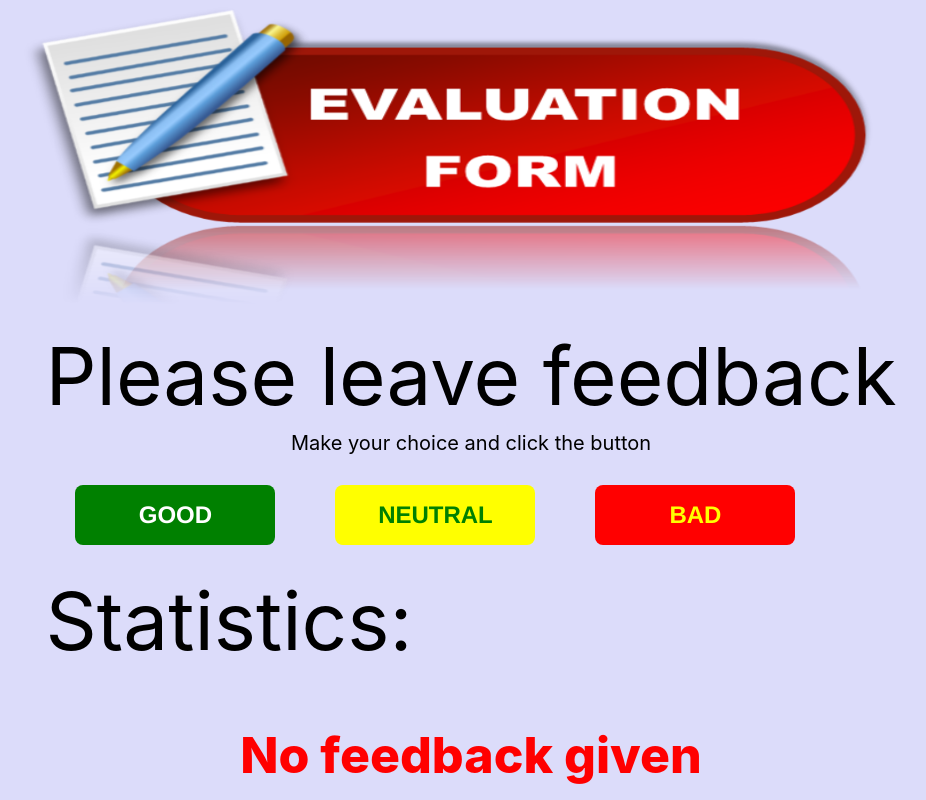
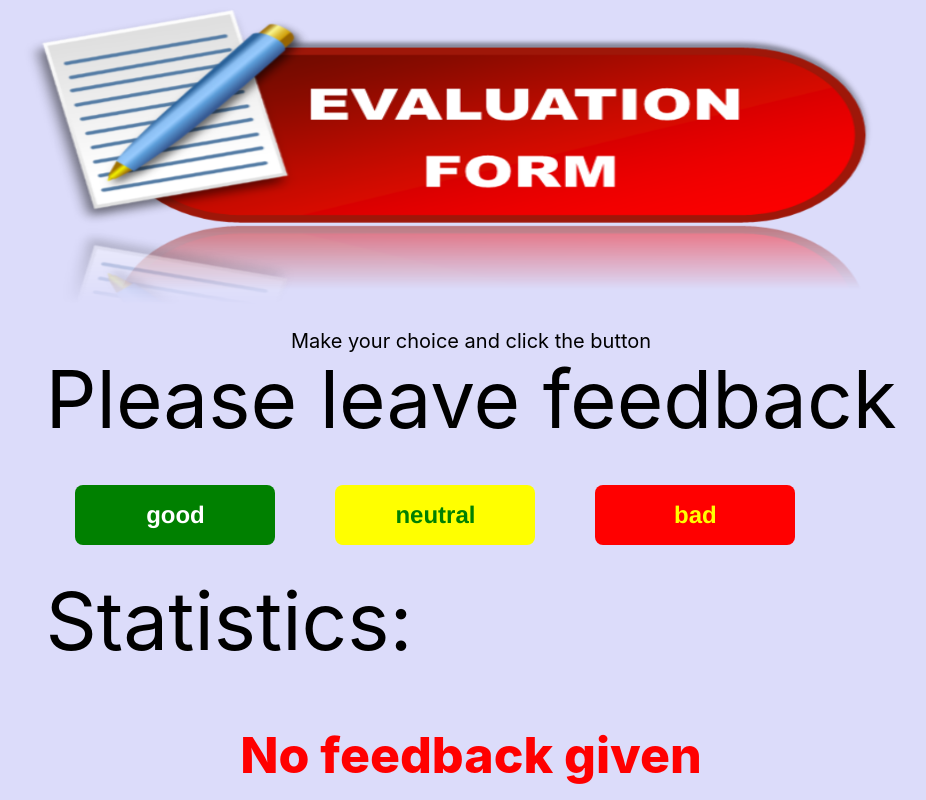
Before and after one commit to Liettualainen/Statistics, a React (Create React App) app: page / in a window 1280 px wide. Shown: the top 800 px of the page, without its empty margins (169-1095 px from the left). Built offline with nearby package versions, Linux system fonts and the light colour scheme.

Commit message:
styledbuttonMap

```diff
--- a/src/components/FeedbackStatistis/Feedback.js
+++ b/src/components/FeedbackStatistis/Feedback.js
@@ -1,5 +1,5 @@
 import { Component } from "react";
-import { DivLayout} from "./Feedback.styled";
+import { DivLayout, ClickButton} from "./Feedback.styled";
 import { Statistics } from './Statistics.js';
 import { FeedbackOptions } from './FeedbackOptions.js';
 import {Section} from './Section.js'
@@ -13,12 +13,8 @@ export class Feedback extends Component {
     neutral: this.props.startpoint,
     bad: this.props.startpoint,
   };
-  //   onLeaveFeedback = state => {
-  //   this.setState(prevState => ({ [state]: prevState[state] + 1 }));
-  // };
-  onLeaveFeedback = evt => {
-      const { name, value } = evt.target;
-    this.setState({[name]: Number(value) + 1});
+    onLeaveFeedback = state => {
+      this.setState(prevState => ({ [state]: prevState[state] + 1 }));
   };
   countTotalFeedback = () => {
     const { good, neutral, bad } = this.state;
@@ -32,21 +28,18 @@ export class Feedback extends Component {
     return this.setState({ good: 0, neutral: 0, bad: 0 });
   };
 
-    render() {
-      const { good, neutral, bad } = this.state;
-      const options = Object.keys(this.state);
-      console.log(options);
-;      const { begining } = this.props;
+  render() {
+    const { good, neutral, bad } = this.state;
+    const options = Object.keys(this.state);
+    const { begining } = this.props;
       return (
         <DivLayout>
+           <ClickButton>{!this.state.good && !this.state.neutral && !this.state.bad && begining}</ClickButton>
           <Section title="Please leave feedback">
             <FeedbackOptions
-          // options={options}
-          onbegining={begining}
-          onGood={good}
-          onNeutral={neutral}
-          onBad={bad}
-              onLeaveFeedback={this.onLeaveFeedback}
+          onSize = {options}
+          options={options}
+          onLeaveFeedback={this.onLeaveFeedback}
             />
           </Section>
           <Section  title="Statistics:">
@@ -61,3 +54,9 @@ export class Feedback extends Component {
     </DivLayout>)
   }
 }
+
+
+// onLeaveFeedback = evt => {
+  //     const { name, value } = evt.target;
+  //   this.setState({[name]: Number(value) + 1});
+  // };
--- a/src/components/FeedbackStatistis/Feedback.styled.js
+++ b/src/components/FeedbackStatistis/Feedback.styled.js
@@ -18,11 +18,9 @@ display: flex;
 flex-direction: row;
 `
 export const Button = styled.button`
-// background-color: #EA4C89;
   border-radius: 8px;
   border-style: none;
   box-sizing: border-box;
-  // color: #FFFFFF;
   cursor: pointer;
   display: inline-block;
   font-family: "Haas Grot Text R Web", "Helvetica Neue", Helvetica, Arial, sans-serif;
@@ -42,8 +40,8 @@ export const Button = styled.button`
   vertical-align: baseline;
   user-select: none;
   -webkit-user-select: none;
- background-color: ${(props) => (props.green ? "green" : props.yellow ? "yellow" : "red")};
- color: ${(props) => (props.green ? "white" : props.yellow ? "green" : "yellow")};
+  background-color: ${(props) => (props.$primary === "good" ? "green" : props.$primary === "neutral" ? "yellow" : "red")};
+   color: ${(props) => (props.$primary === "good" ? "white" : props.$primary === "neutral" ? "green" : "yellow")};
 `
 export const StatisticsDiv = styled.div`
 display: flex;
--- a/src/components/FeedbackStatistis/FeedbackOptions.js
+++ b/src/components/FeedbackStatistis/FeedbackOptions.js
@@ -1,25 +1,36 @@
-import { DivFeedback, Button, ClickButton} from "./Feedback.styled";
+import { DivFeedback, Button} from "./Feedback.styled";
 
-export const FeedbackOptions = ({ options, onGood, onNeutral, onBad,
-    onbegining, onLeaveFeedback }) => (
+export const FeedbackOptions = ({ options, onLeaveFeedback }) => (
     <>
-    <ClickButton>{!onGood && !onNeutral && !onBad && onbegining}</ClickButton>
         <DivFeedback>
-        {/* {options.map(option => (
-                   <Button
+        {options.map(option => (
+            <Button
+                    $primary = {option}
                        key={option}
                        type="button"
                        onClick={() => onLeaveFeedback(option)}
                        >
           {option}
-        </Button>
-      ))} */}
-            <Button green type="button" name="good" value={onGood} onClick={onLeaveFeedback}>
-                GOOD</Button>
-            <Button yellow type="button" name="neutral" value={onNeutral} onClick={onLeaveFeedback}>
-                NEUTRAL</Button>
-            <Button red type="button" name="bad" value={onBad} onClick={onLeaveFeedback}>
-                BAD</Button>
+            </Button>
+      ))}
     </DivFeedback>
     </>
-    )
+)
+
+    // {/* <ClickButton>{!onGood && !onNeutral && !onBad && onbegining}</ClickButton> */}
+
+// export const FeedbackOptions = ({ options, onSize, onGood, onNeutral, onBad,
+//     onbegining, onLeaveFeedback }) => (
+            // {/* <Button green type="button" name="good" value={onGood} onClick={onLeaveFeedback}>
+            //     GOOD</Button>
+            // <Button yellow type="button" name="neutral" value={onNeutral} onClick={onLeaveFeedback}>
+            //     NEUTRAL</Button>
+            // <Button red type="button" name="bad" value={onBad} onClick={onLeaveFeedback}>
+            //     BAD</Button> */}
+
+            // {/* <Button green $primary={onSize} type="button" name="good" value={onGood} onClick={onLeaveFeedback}>
+            //     GOOD</Button>
+            // <Button yellow type="button" name="neutral" value={onNeutral} onClick={onLeaveFeedback}>
+            //     NEUTRAL</Button>
+            // <Button red type="button" name="bad" value={onBad} onClick={onLeaveFeedback}>
+            //     BAD</Button> */}
--- a/src/components/FeedbackStatistis/Notification.js
+++ b/src/components/FeedbackStatistis/Notification.js
@@ -5,7 +5,7 @@ import feedback from '../Img/feedback.png';
 export const Notification = () => (
     <>
         <NoGFeedBack>No feedback given</NoGFeedBack>
-    <ImageHeader feedback src={feedback} alt="User avatar" width="70" height="70">
+    <ImageHeader $feedback src={feedback} alt="User avatar" width="70" height="70">
     </ImageHeader>
     </>
     )
--- a/src/components/FeedbackStatistis/Statistics.js
+++ b/src/components/FeedbackStatistis/Statistics.js
@@ -15,7 +15,7 @@ export const Statistics = ({ onGood, onNeutral, onBad, onCountTotalFeedback,
                 <StatisticsElem>Bad: {onBad}</StatisticsElem>
                 <StatisticsElem >Total: {onCountTotalFeedback}</StatisticsElem>
                 <StatisticsElem >Positive feedback: {oncountPositiveFeedbackPercentage}%</StatisticsElem>
-                <Button red type="button" name="clear" onClick={onclearCount}>Clear count</Button>
+                <Button type="button" name="clear" onClick={onclearCount}>Clear count</Button>
             </StatisticsDiv>
         }
     </>
--- a/src/components/Layout/Layout.js
+++ b/src/components/Layout/Layout.js
@@ -1,17 +1,22 @@
-import { Container, Main, Footer, ImageHeader } from './Layout.styled'
+import { Container, Main, ImageFooter, ImageHeader } from './Layout.styled'
 import header from '../Img/header.png'
 import  footer from '../Img/footer.png'
 
 export const Layout = ({ children }) => {
    return (
       < Container>
-         <header><ImageHeader src={header} alt="User avatar" width="70" height="70">
-         </ImageHeader></header>
+         <header>
+            <ImageHeader src={header} alt="User avatar" width="70" height="70">
+            </ImageHeader>
+         </header>
 
          <Main>{children}</Main>
 
-         <Footer><ImageHeader footer src={footer} alt="User avatar" width="70" height="70">
-         </ImageHeader><ImageHeader footer src={footer} alt="User avatar" width="70" height="70">
-         </ImageHeader></Footer>
+         <footer>
+            <ImageFooter><ImageHeader $footer src={footer} alt="User avatar" width="70" height="70">
+         </ImageHeader><ImageHeader  $footer src={footer} alt="User avatar" width="70" height="70">
+               </ImageHeader>
+            </ImageFooter>
+         </footer>
       </ Container>
    )}
--- a/src/components/Layout/Layout.styled.js
+++ b/src/components/Layout/Layout.styled.js
@@ -22,14 +22,13 @@ export const ImageHeader = styled.img`
 display: block;
 margin-right: auto;
 margin-left: auto;
-width: ${(props) => (props.footer ? "400px" : props.feedback ? "450px" : "900px")};
-height: ${(props) => (props.footer ? "100px" : props.feedback ? "450px" : "300px" )};
+width: ${(props) => (props.$footer ? "400px" : props.$feedback ? "450px" : "900px")};
+height: ${(props) => (props.$footer ? "150px" : props.$feedback ? "450px" : "300px" )};
 `
-export const Footer = styled.div`
+export const ImageFooter = styled.div`
 display: flex;
 flex-direction: row;
 width: 800px;
 margin-left: auto;
 margin-right:auto;
-
 `
```
